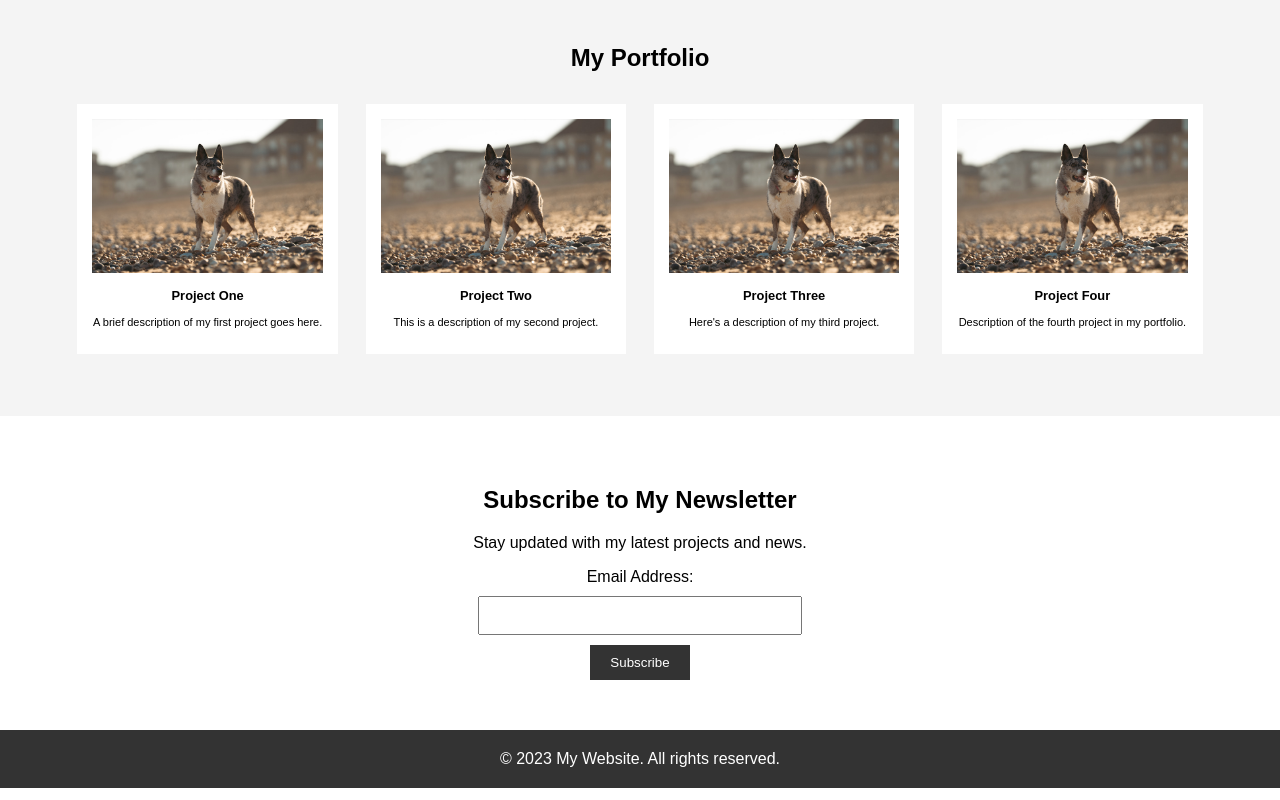
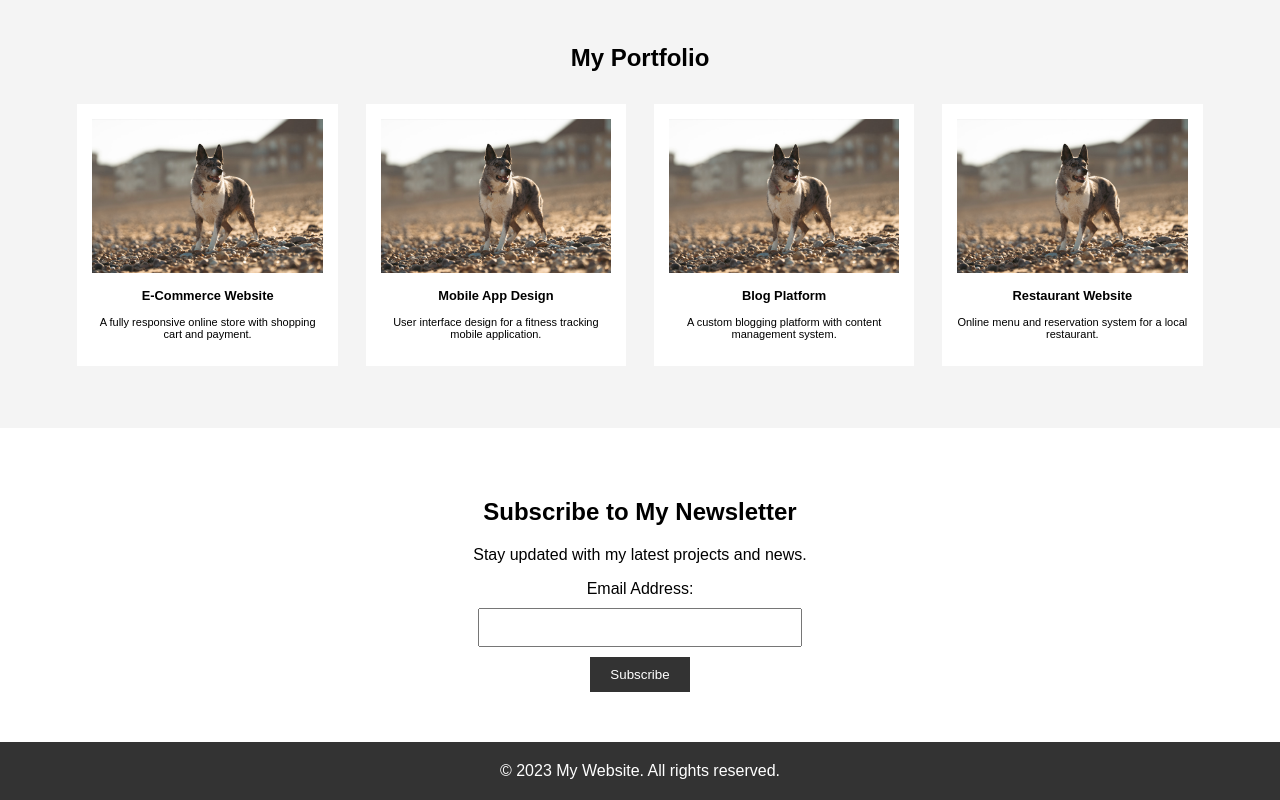
Before and after one commit to Philip-Bargin/ART277-2025-2, a plain HTML site: page home_exercise2/index.html in a window 1280 px wide. Shown: the part 899-1699 px from the top of the page. Drawn offline with Linux system fonts and the light colour scheme.

Commit message:
Changes to home page portfolio

```diff
--- a/home_exercise2/index.html
+++ b/home_exercise2/index.html
@@ -44,24 +44,24 @@
         <div style="font-size: 11px;">
             <div style="display: inline-block; width: 21%; margin: 1%; background-color: white; padding: 15px; box-sizing: border-box; vertical-align: top;">
                 <img src="fox.jpg" alt="Project 1" style="width: 100%; height: auto;">
-                <h3>Project One</h3>
-                <p>A brief description of my first project goes here.</p>
+                <h3>E-Commerce Website</h3>
+                <p>A fully responsive online store with shopping cart and payment.</p>
             </div>
             <div style="display: inline-block; width: 21%; margin: 1%; background-color: white; padding: 15px; box-sizing: border-box; vertical-align: top;">
                 <img src="fox.jpg" alt="Project 2" style="width: 100%; height: auto;">
-                <h3>Project Two</h3>
-                <p>This is a description of my second project.</p>
+                <h3>Mobile App Design</h3>
+                <p>User interface design for a fitness tracking mobile application.</p>
             </div>
             <div style="display: inline-block; width: 21%; margin: 1%; background-color: white; padding: 15px; box-sizing: border-box; vertical-align: top;">
                 <img src="fox.jpg
                 " alt="Project 3" style="width: 100%; height: auto;">
-                <h3>Project Three</h3>
-                <p>Here's a description of my third project.</p>
+                <h3>Blog Platform</h3>
+                <p>A custom blogging platform with content management system.</p>
             </div>
             <div style="display: inline-block; width: 21%; margin: 1%; background-color: white; padding: 15px; box-sizing: border-box; vertical-align: top;">
                 <img src="fox.jpg" alt="Project 4" style="width: 100%; height: auto;">
-                <h3>Project Four</h3>
-                <p>Description of the fourth project in my portfolio.</p>
+                <h3>Restaurant Website</h3>
+                <p>Online menu and reservation system for a local restaurant.</p>
             </div>
         </div>
     </div>
```
